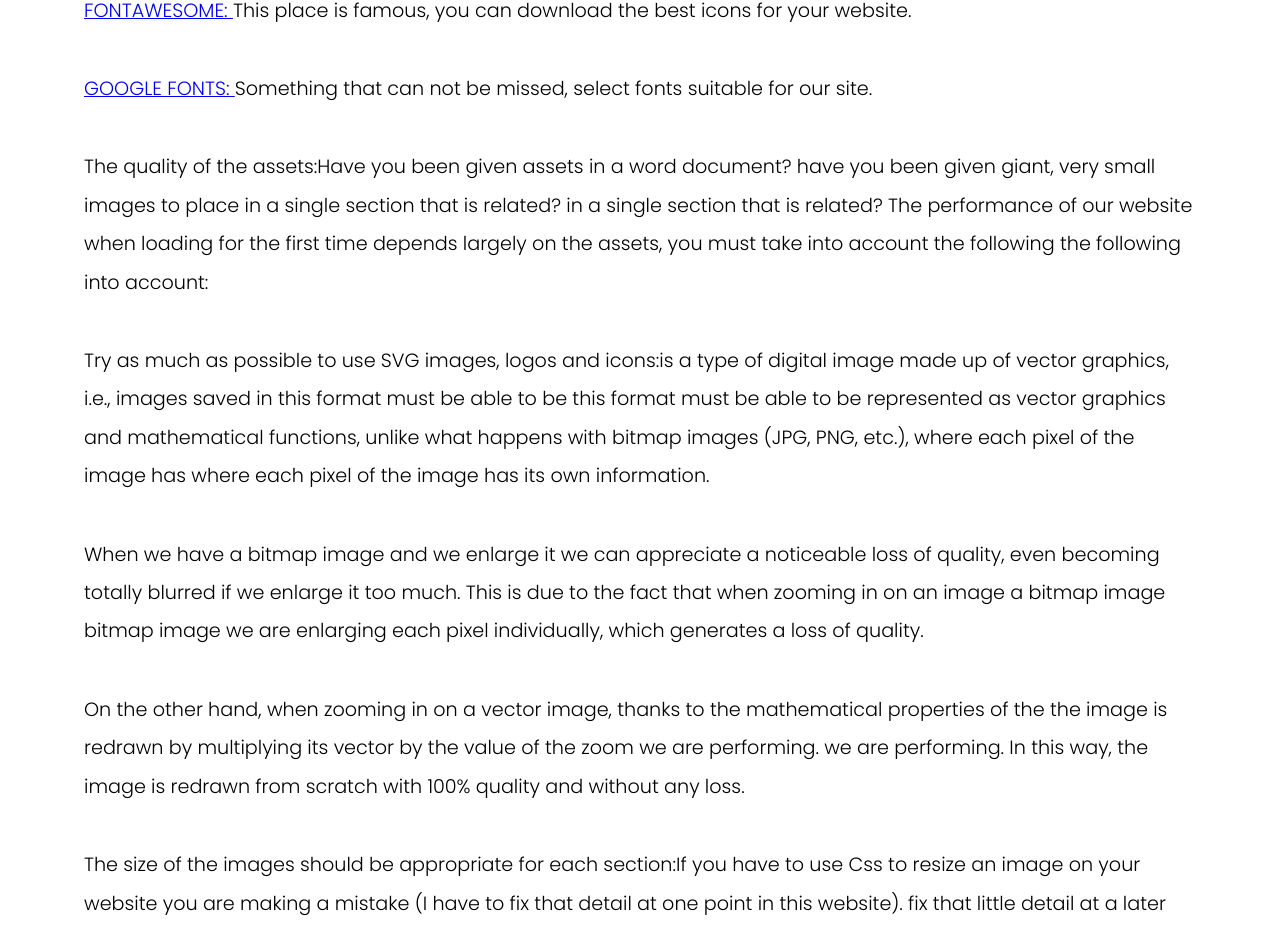
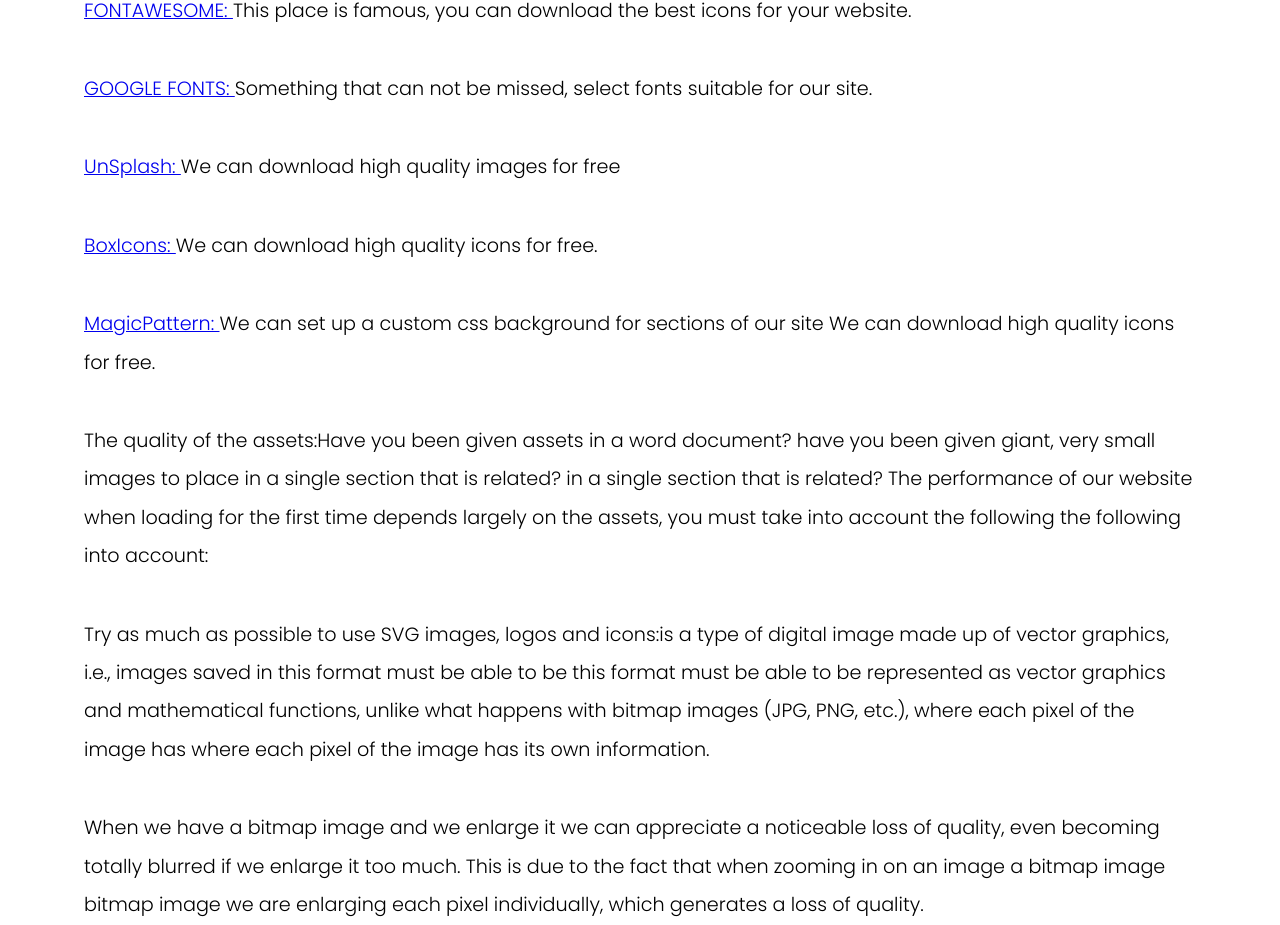
Before and after one commit to Alejandro04/PersonalLandingNext, a Next.js app: page /en/blog/implement-a-good-ui in a window 1280 px wide. Shown: the part 2519-3444 px from the top of the page. Built offline with nearby package versions, Linux system fonts and the light colour scheme.

Commit message:
update content

```diff
--- a/pages/en/blog/implement-a-good-ui.js
+++ b/pages/en/blog/implement-a-good-ui.js
@@ -97,6 +97,25 @@
               Something that can not be missed, select fonts suitable for our site.
             </article>
             <article>
+              <span class="post-subtitle-subtitle">
+                <a href="https://unsplash.com/" target="_blank">UnSplash: </a>
+              </span>
+              We can download high quality images for free
+            </article>
+            <article>
+              <span class="post-subtitle-subtitle">
+                <a href="https://boxicons.com/" target="_blank">BoxIcons: </a>
+              </span>
+              We can download high quality icons for free.
+            </article>
+            <article>
+              <span class="post-subtitle-subtitle">
+                <a href="https://www.magicpattern.design/" target="_blank">MagicPattern: </a>
+              </span>
+              We can set up a custom css background for sections of our site
+              We can download high quality icons for free.
+            </article>
+            <article>
               <span class="post-subtitle">
                 The quality of the assets:
               </span>
```
Also changed, not shown: pages/es/blog/implementar-una-buena-ui.js (+18 -0 lines).
